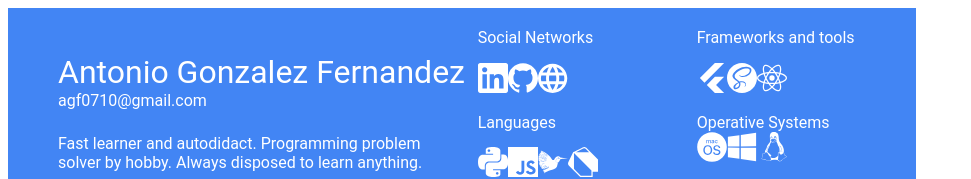
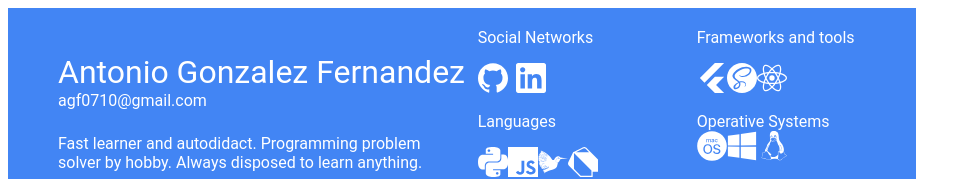
Before and after one commit to iam-agf/react-cv, a React (Create React App) app: page / in a window 1280 px wide. Shown: the top 179 px of the page, without its empty margins (0-971 px from the left). Built offline with nearby package versions, Linux system fonts and the light colour scheme.

Commit message:
Social Networks

```diff
--- a/src/react/upper/SocialNetworks.jsx
+++ b/src/react/upper/SocialNetworks.jsx
@@ -1,11 +1,10 @@
 import React from "react";
-import '../../App.css';
 
 class SocialNetworks extends React.Component {
     constructor(props) {
         super(props);
         this.state = { posts: [] };
-        this.style = { fill: "white" };
+        this.style = { fill: "white" , padding: "0 8 0 0"};
         this.noStyleATag = {textDecoration:"none"};
     }
     render() {
@@ -15,15 +14,15 @@ class SocialNetworks extends React.Component {
                         Social Networks
                     </div>
                     <div class='networks-logos'>
+                        <a style={this.noStyleATag} href='https://github.com/iam-agf'>
+                            <svg role="img" style={this.style} heigth="30" width="30" viewBox="0 0 24 24"><title>GitHub</title><path d="M12 .297c-6.63 0-12 5.373-12 12 0 5.303 3.438 9.8 8.205 11.385.6.113.82-.258.82-.577 0-.285-.01-1.04-.015-2.04-3.338.724-4.042-1.61-4.042-1.61C4.422 18.07 3.633 17.7 3.633 17.7c-1.087-.744.084-.729.084-.729 1.205.084 1.838 1.236 1.838 1.236 1.07 1.835 2.809 1.305 3.495.998.108-.776.417-1.305.76-1.605-2.665-.3-5.466-1.332-5.466-5.93 0-1.31.465-2.38 1.235-3.22-.135-.303-.54-1.523.105-3.176 0 0 1.005-.322 3.3 1.23.96-.267 1.98-.399 3-.405 1.02.006 2.04.138 3 .405 2.28-1.552 3.285-1.23 3.285-1.23.645 1.653.24 2.873.12 3.176.765.84 1.23 1.91 1.23 3.22 0 4.61-2.805 5.625-5.475 5.92.42.36.81 1.096.81 2.22 0 1.606-.015 2.896-.015 3.286 0 .315.21.69.825.57C20.565 22.092 24 17.592 24 12.297c0-6.627-5.373-12-12-12"/></svg>
+                        </a>
                         <a style={this.noStyleATag} href='https://www.linkedin.com/in/iam-agf/'>
                             <svg role="img" style={this.style} heigth="30" width="30" viewBox="0 0 24 24"><title>LinkedIn</title><path d="M20.447 20.452h-3.554v-5.569c0-1.328-.027-3.037-1.852-3.037-1.853 0-2.136 1.445-2.136 2.939v5.667H9.351V9h3.414v1.561h.046c.477-.9 1.637-1.85 3.37-1.85 3.601 0 4.267 2.37 4.267 5.455v6.286zM5.337 7.433c-1.144 0-2.063-.926-2.063-2.065 0-1.138.92-2.063 2.063-2.063 1.14 0 2.064.925 2.064 2.063 0 1.139-.925 2.065-2.064 2.065zm1.782 13.019H3.555V9h3.564v11.452zM22.225 0H1.771C.792 0 0 .774 0 1.729v20.542C0 23.227.792 24 1.771 24h20.451C23.2 24 24 23.227 24 22.271V1.729C24 .774 23.2 0 22.222 0h.003z"/></svg>
                         </a>
-                        <a style={this.noStyleATag} href='https://github.com/iam-agf'>
-                            <svg role="img" style={this.style} heigth="30" width="30" viewBox="0 0 24 24"><title>GitHub</title><path d="M12 .297c-6.63 0-12 5.373-12 12 0 5.303 3.438 9.8 8.205 11.385.6.113.82-.258.82-.577 0-.285-.01-1.04-.015-2.04-3.338.724-4.042-1.61-4.042-1.61C4.422 18.07 3.633 17.7 3.633 17.7c-1.087-.744.084-.729.084-.729 1.205.084 1.838 1.236 1.838 1.236 1.07 1.835 2.809 1.305 3.495.998.108-.776.417-1.305.76-1.605-2.665-.3-5.466-1.332-5.466-5.93 0-1.31.465-2.38 1.235-3.22-.135-.303-.54-1.523.105-3.176 0 0 1.005-.322 3.3 1.23.96-.267 1.98-.399 3-.405 1.02.006 2.04.138 3 .405 2.28-1.552 3.285-1.23 3.285-1.23.645 1.653.24 2.873.12 3.176.765.84 1.23 1.91 1.23 3.22 0 4.61-2.805 5.625-5.475 5.92.42.36.81 1.096.81 2.22 0 1.606-.015 2.896-.015 3.286 0 .315.21.69.825.57C20.565 22.092 24 17.592 24 12.297c0-6.627-5.373-12-12-12"/></svg>
-                        </a>
-                        <a style={this.noStyleATag} href='http://iamagf.com'>
+                        {/* <a style={this.noStyleATag} href='http://iamagf.com'>
                             <svg style={this.style} heigth="30" width="30" viewBox="2 1.5 20.5 21"><path d="M0 0h24v24H0z" fill="none"/>Personal website<path d="M11.99 2C6.47 2 2 6.48 2 12s4.47 10 9.99 10C17.52 22 22 17.52 22 12S17.52 2 11.99 2zm6.93 6h-2.95c-.32-1.25-.78-2.45-1.38-3.56 1.84.63 3.37 1.91 4.33 3.56zM12 4.04c.83 1.2 1.48 2.53 1.91 3.96h-3.82c.43-1.43 1.08-2.76 1.91-3.96zM4.26 14C4.1 13.36 4 12.69 4 12s.1-1.36.26-2h3.38c-.08.66-.14 1.32-.14 2 0 .68.06 1.34.14 2H4.26zm.82 2h2.95c.32 1.25.78 2.45 1.38 3.56-1.84-.63-3.37-1.9-4.33-3.56zm2.95-8H5.08c.96-1.66 2.49-2.93 4.33-3.56C8.81 5.55 8.35 6.75 8.03 8zM12 19.96c-.83-1.2-1.48-2.53-1.91-3.96h3.82c-.43 1.43-1.08 2.76-1.91 3.96zM14.34 14H9.66c-.09-.66-.16-1.32-.16-2 0-.68.07-1.35.16-2h4.68c.09.65.16 1.32.16 2 0 .68-.07 1.34-.16 2zm.25 5.56c.6-1.11 1.06-2.31 1.38-3.56h2.95c-.96 1.65-2.49 2.93-4.33 3.56zM16.36 14c.08-.66.14-1.32.14-2 0-.68-.06-1.34-.14-2h3.38c.16.64.26 1.31.26 2s-.1 1.36-.26 2h-3.38z"/></svg>
-                        </a>
+                        </a> */}
                     </div>
                 </div>
         );
```
